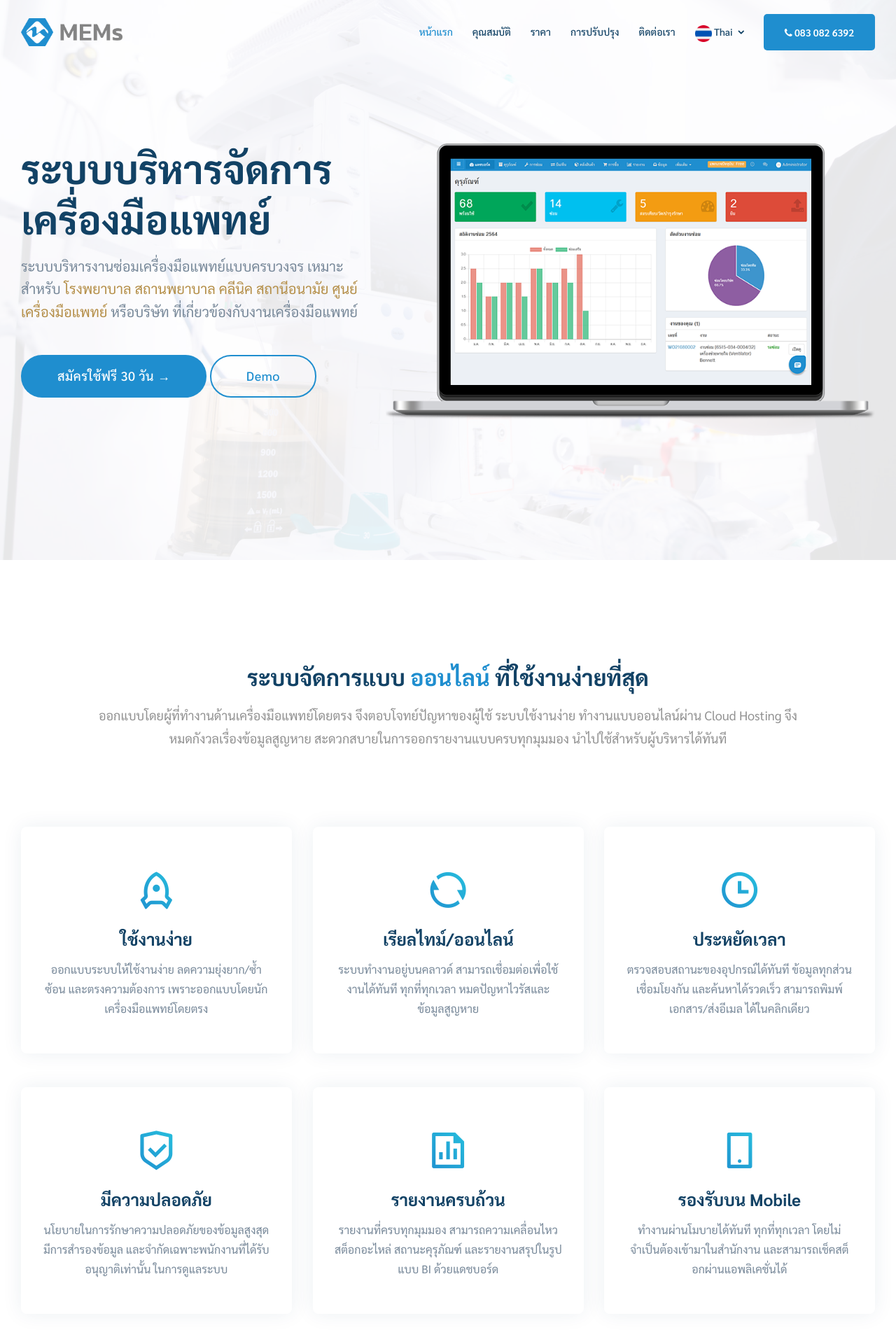
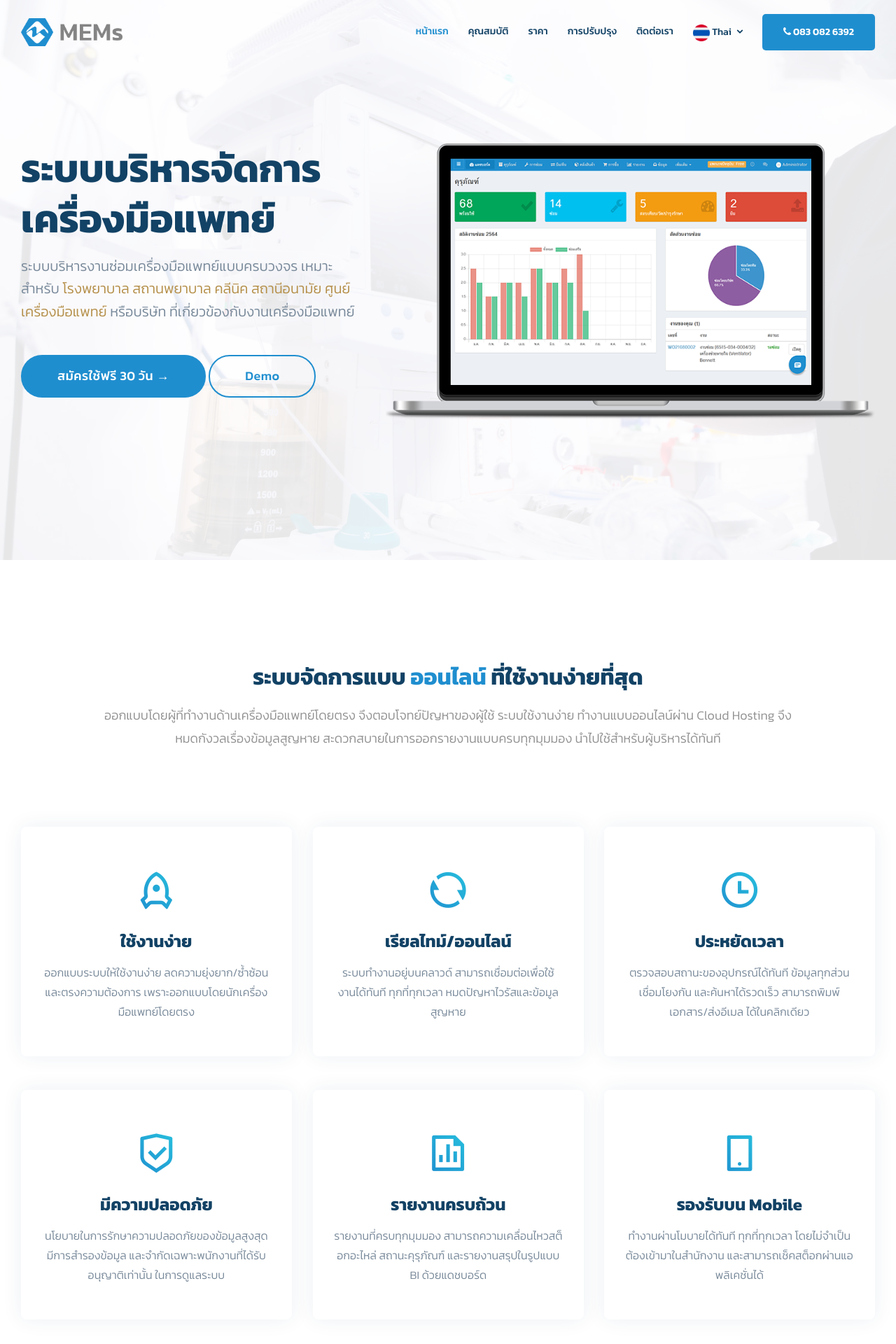
Before and after one commit to appcodeth/memsweb, a Django app: page / in a window 1280 px wide. Shown: the top 1920 px of the page at 70% size. Run offline with Django 3.2, Linux system fonts and the light colour scheme; some libraries are stand-ins or nearby versions.

Commit message:
revert font to kanit

```diff
--- a/static/css/style.css
+++ b/static/css/style.css
@@ -2,13 +2,14 @@
 # General
 --------------------------------------------------------------*/
 h1,h2,h3,h4,h5 {
-  font-family: "Sarabun", sans-serif;
+  font-family: "Kanit", sans-serif;
 }
 
 body {
   color: #789;
-  font-family: "Sarabun", sans-serif;
+  font-family: "Kanit", sans-serif;
   font-size: 18px;
+  font-weight: 300;
   line-height: 1.8em;
   -webkit-font-smoothing: antialiased;
   -moz-osx-font-smoothing: grayscale;
--- a/templates/index.html
+++ b/templates/index.html
@@ -8,8 +8,8 @@
   <meta content="" name="keywords">
   <link href="/static/img/favicon.png" rel="icon">
   <link href="/static/img/apple-touch-icon.png" rel="apple-touch-icon">
-  <link href="https://fonts.googleapis.com/css2?family=Sarabun:ital,wght@0,300;0,400;0,500;0,600;0,700;1,300;1,400;1,500;1,600;1,700&display=swap" rel="stylesheet">
-  <!-- <link href="https://fonts.googleapis.com/css2?family=Kanit:ital,wght@0,300;0,400;0,500;0,600;0,700;1,300;1,400;1,500;1,600;1,700&display=swap" rel="stylesheet"> -->
+  <!-- <link href="https://fonts.googleapis.com/css2?family=Sarabun:ital,wght@0,300;0,400;0,500;0,600;0,700;1,300;1,400;1,500;1,600;1,700&display=swap" rel="stylesheet"> -->
+  <link href="https://fonts.googleapis.com/css2?family=Kanit:ital,wght@0,300;0,400;0,500;0,600;0,700;1,300;1,400;1,500;1,600;1,700&display=swap" rel="stylesheet">
   <link href="/static/vendor/bootstrap/css/bootstrap.min.css" rel="stylesheet">
   <link href="/static/vendor/font-awesome/css/font-awesome.min.css" rel="stylesheet">
   <link href="/static/vendor/icofont/icofont.min.css" rel="stylesheet">
```
